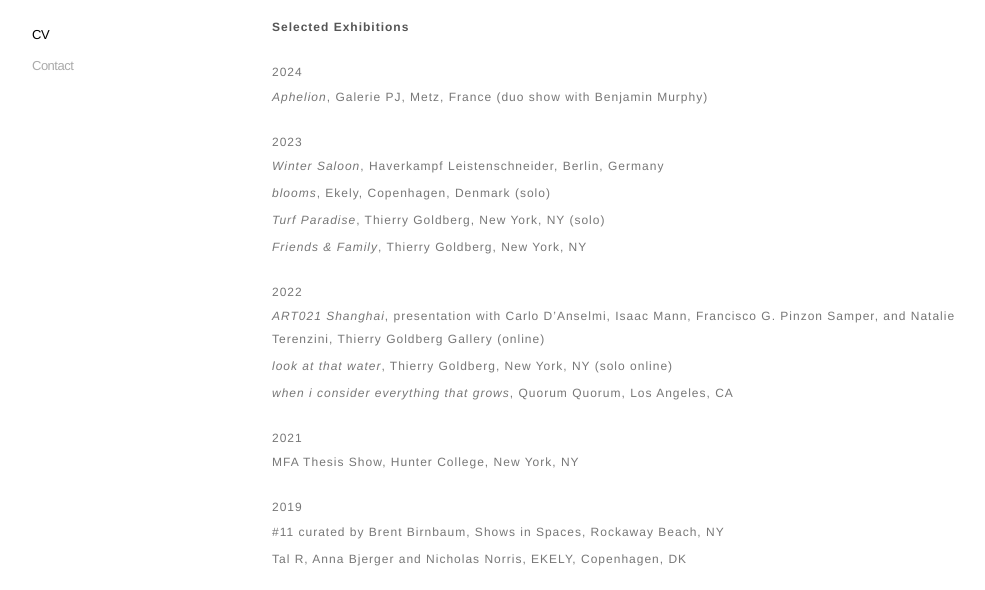
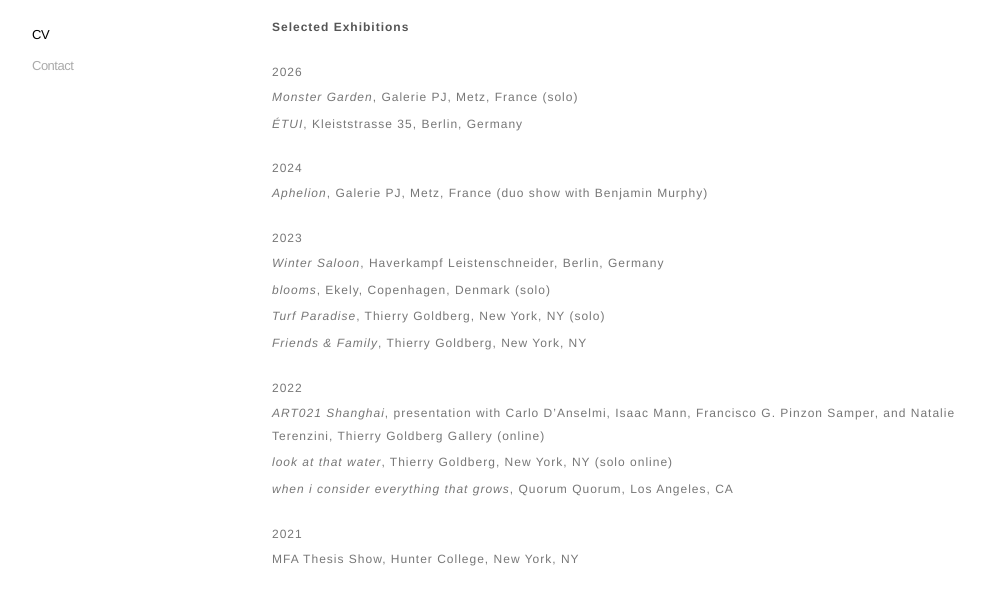
Before and after one commit to nicnorris/nicholasnorris-website, a plain HTML site: page docs/cv.html in a window 1280 px wide. Shown: the part 155-745 px from the top of the page, without its empty margins (8-993 px from the left). Drawn offline with Linux system fonts and the light colour scheme.

Commit message:
CV: add Monster Garden (Galerie PJ, Metz) and ÉTUI (Berlin), 2026
Co-Authored-By: Claude Opus 5.5 <noreply@anthropic.com>
Claude-Session: https://claude.ai/code/session_015Ehe29cUma51nay1s7RVNw

```diff
--- a/docs/cv.html
+++ b/docs/cv.html
@@ -39,6 +39,10 @@
 
 <section>
   <h2>Selected Exhibitions</h2>
+
+  <h3>2026</h3>
+  <p><em>Monster Garden</em>, Galerie PJ, Metz, France (solo)</p>
+  <p><em>ÉTUI</em>, Kleiststrasse 35, Berlin, Germany</p>
 
   <h3>2024</h3>
   <p><em>Aphelion</em>, Galerie PJ, Metz, France (duo show with Benjamin Murphy)</p>
```
Also changed, not shown: content/cv.html (+4 -0 lines).
